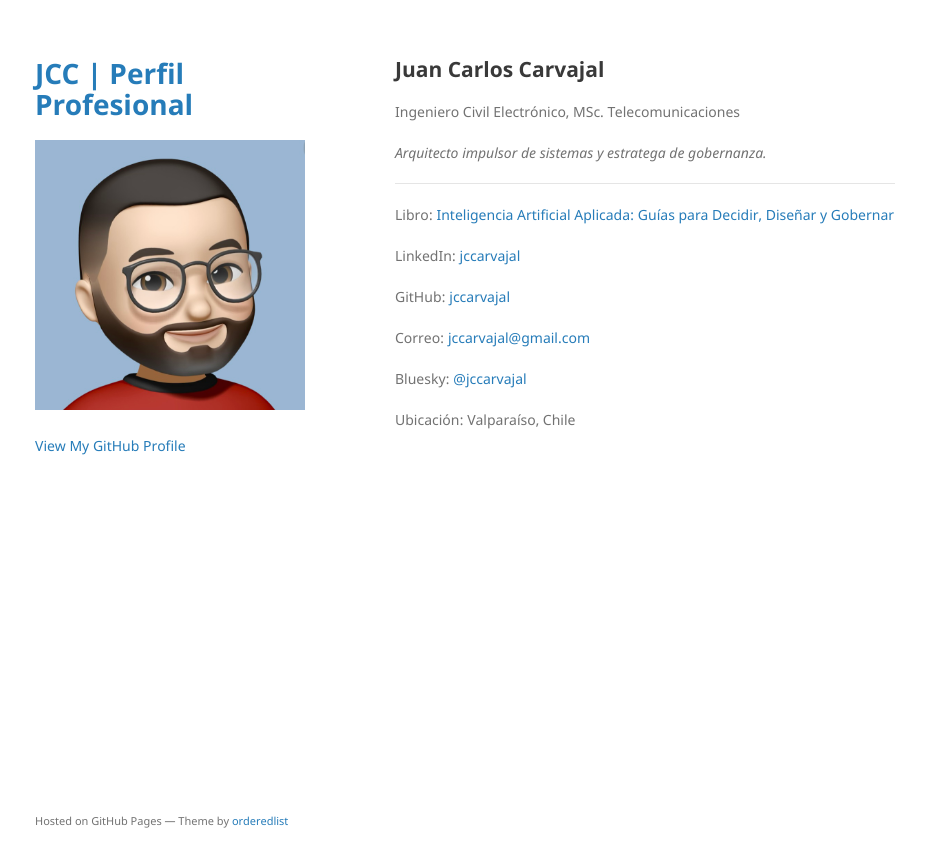
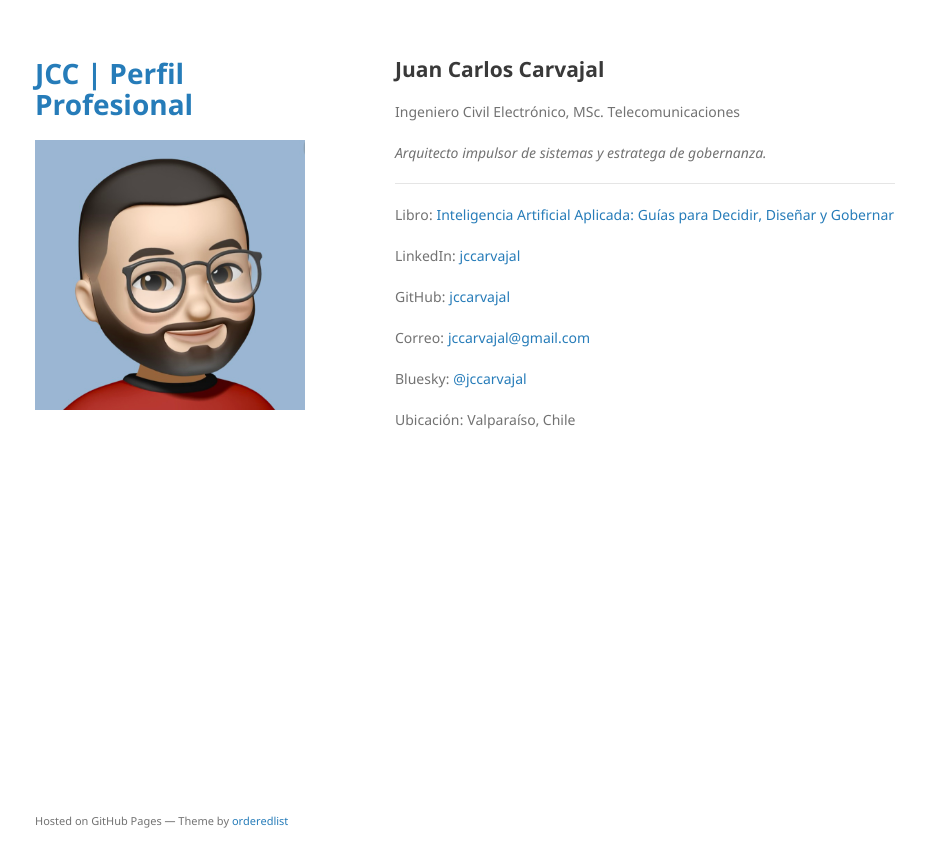
Before and after one commit to jccarvajal/jccarvajal.github.io, a Jekyll site: the page built from index.md, in a window 1280 px wide. Shown: the top 867 px of the page, without its empty margins (175-1101 px from the left). Built offline with Jekyll 4.4.1, drawn with Linux system fonts in a browser that asks for light colours; the repository's description, which GitHub fills in, is left out; our own code applies the rules of GitHub Pages for plain Markdown files.

Commit message:
Update default.html

```diff
--- a/_layouts/default.html
+++ b/_layouts/default.html
@@ -7,9 +7,6 @@
 
 {% seo %}
     <link rel="stylesheet" href="{{ "/assets/css/style.css?v=" | append: site.github.build_revision | relative_url }}">
-    <!--[if lt IE 9]>
-    <script src="https://cdnjs.cloudflare.com/ajax/libs/html5shiv/3.7.3/html5shiv.min.js"></script>
-    <![endif]-->
     {% include head-custom.html %}
   </head>
   <body>
@@ -21,14 +18,8 @@
           <img src="{{site.logo | relative_url}}" alt="Logo" />
         {% endif %}
 
-        <p>{{ site.description | default: site.github.project_tagline }}</p>
-
         {% if site.github.is_project_page %}
         <p class="view"><a href="{{ site.github.repository_url }}">View the Project on GitHub <small>{{ site.github.repository_nwo }}</small></a></p>
-        {% endif %}
-
-        {% if site.github.is_user_page %}
-        <p class="view"><a href="{{ site.github.owner_url }}">View My GitHub Profile</a></p>
         {% endif %}
 
         {% if site.show_downloads %}
```
